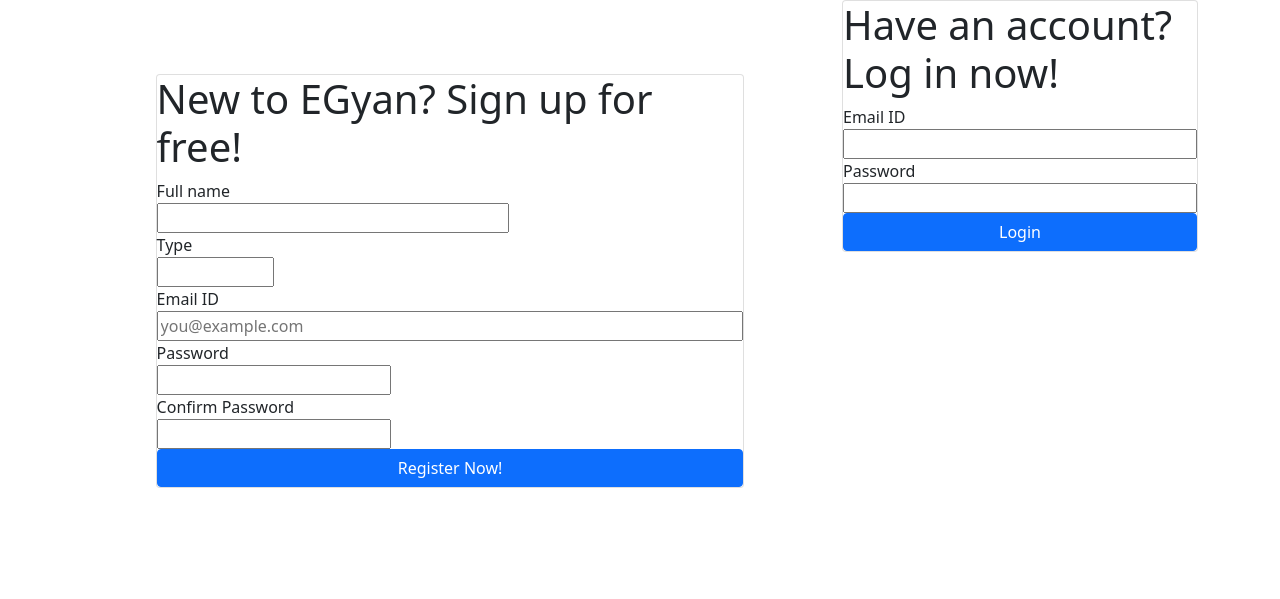
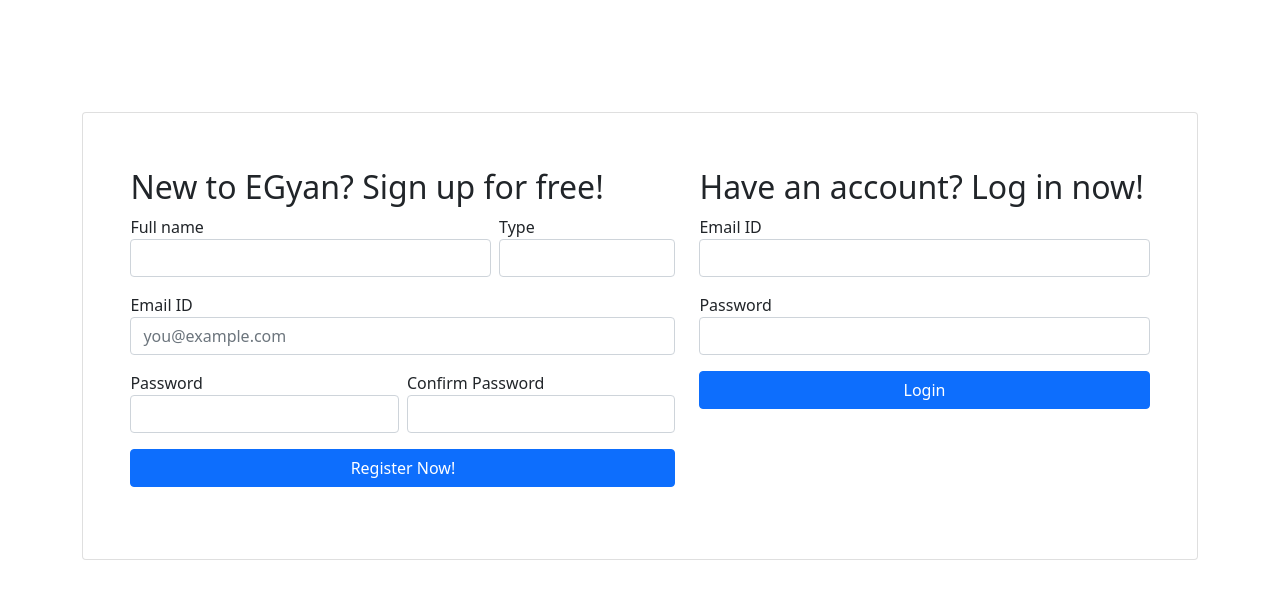
Before and after one commit to zvdas/LearningManagementSystem, a Node server app: template lms/views/home.html in a window 1280 px wide. Shown: the top 599 px of the page. Run offline with Node 20, Linux system fonts and the light colour scheme; the template is opened without the code that fills it, so the values that code supplies are empty; some libraries are stand-ins or nearby versions.

Commit message:
create static views

```diff
--- a/lms/package.json
+++ b/lms/package.json
@@ -2,7 +2,7 @@
   "name": "lms",
   "version": "1.0.0",
   "description": "",
-  "main": "index.js",
+  "main": "app.js",
   "scripts": {
     "test": "echo \"Error: no test specified\" && exit 1",
     "start": "nodemon app.js"
@@ -11,6 +11,7 @@
   "author": "",
   "license": "ISC",
   "dependencies": {
+    "bootstrap": "^5.1.3",
     "express": "4.17.2",
     "mocha": "9.2.0",
     "mongodb": "4.3.1",
--- a/lms/views/home.html
+++ b/lms/views/home.html
@@ -5,37 +5,57 @@
     <meta http-equiv="X-UA-Compatible" content="IE=edge">
     <meta name="viewport" content="width=device-width, initial-scale=1.0">
     <title>Home</title>
-    <link rel="stylesheet" href="https://cdn.jsdelivr.net/npm/bootstrap@5.1.3/dist/css/bootstrap.min.css">
+    <link rel="stylesheet" href="https://cdn.jsdelivr.net/npm/bootstrap@5.1.3/dist/css/bootstrap.min.css" crossorigin="anonymous">
 </head>
 <body>
     <div class="container">
-        <div class="row justify-content-center">
-            <div class="col align-self-center">
-                <form action="">
-                    <div class="row">
-                        <div class="col-8">
-                            <div class="card" style="margin: 10%;">
-                                <h1>New to EGyan? Sign up for free!</h1>
-                                Full name<input type="text" name="name" style="width: 60%; float: left;"/>
-                                Type<input type="text" name="type" style="width: 20%; float: right;" />
-                                Email ID<input type="text" name="email" placeholder="you@example.com"/>
-                                Password<input type="text" name="type" style="width: 40%;" />
-                                Confirm Password<input type="text" name="type" style="width: 40%;" />
-                                <button class="btn btn-primary" type="submit" name="register">Register Now!</button>
+        <form action="">
+            <div class="card" style="margin-top: 10%; padding-top: 5%; padding-bottom: 5%;">
+                <div class="row justify-content-center">
+                    <div class="col-6">
+                        <h2>New to EGyan? Sign up for free!</h2>
+                        <div class="mb-3">
+                            <div class="row g-2">
+                                <div class="col-8">
+                                    Full name<input class="form-control" name="regName" type="text" />
+                                </div>
+                                <div class="col">
+                                    Type<input class="form-control" name="regType" type="text" />
+                                </div>
                             </div>
                         </div>
-                        <div class="col-4">
-                            <div class="card">
-                                <h1>Have an account? Log in now!</h1>
-                                Email ID<input type="text" name="email" />
-                                Password<input type="text" name="type" />
-                                <button class="btn btn-primary" type="submit" name="login">Login</button>
+                        <div class="mb-3">
+                            Email ID<input class="form-control" name="regEmail" type="email" placeholder="you@example.com"/>
+                        </div>
+                        <div class="mb-3">
+                            <div class="row g-2">
+                                <div class="col">
+                                    Password<input class="form-control" name="regPassword" type="password" />
+                                </div>
+                                <div class="col">
+                                    Confirm Password<input class="form-control" name="regConfPassword" type="password" />
+                                </div>
                             </div>
                         </div>
+                        <div class="mb-3  d-grid gap-2">
+                            <button class="btn btn-primary" type="submit" name="register">Register Now!</button>
+                        </div>
                     </div>
-                </form>
+                    <div class="col-5">
+                        <h2>Have an account? Log in now!</h2>
+                        <div class="mb-3">
+                            Email ID<input class="form-control" name="LogEmail" type="email"  />
+                        </div>
+                        <div class="mb-3">
+                            Password<input class="form-control" name="LogPassword" type="password" />
+                        </div>
+                        <div class="mb-3 d-grid gap-2">
+                            <button class="btn btn-primary" type="submit" name="login">Login</button>
+                        </div>
+                    </div>
+                </div>
             </div>
-        </div>
+        </form>
     </div>
 </body>
 </html>
```
Also changed, not shown: lms/routes/user_routes.js (+9 -1 lines), lms/views/login.html (deleted, +0 -29 lines), lms/views/navbar.html (+28 -0 lines), lms/views/user_edit.html (+42 -0 lines), 7 other files.
